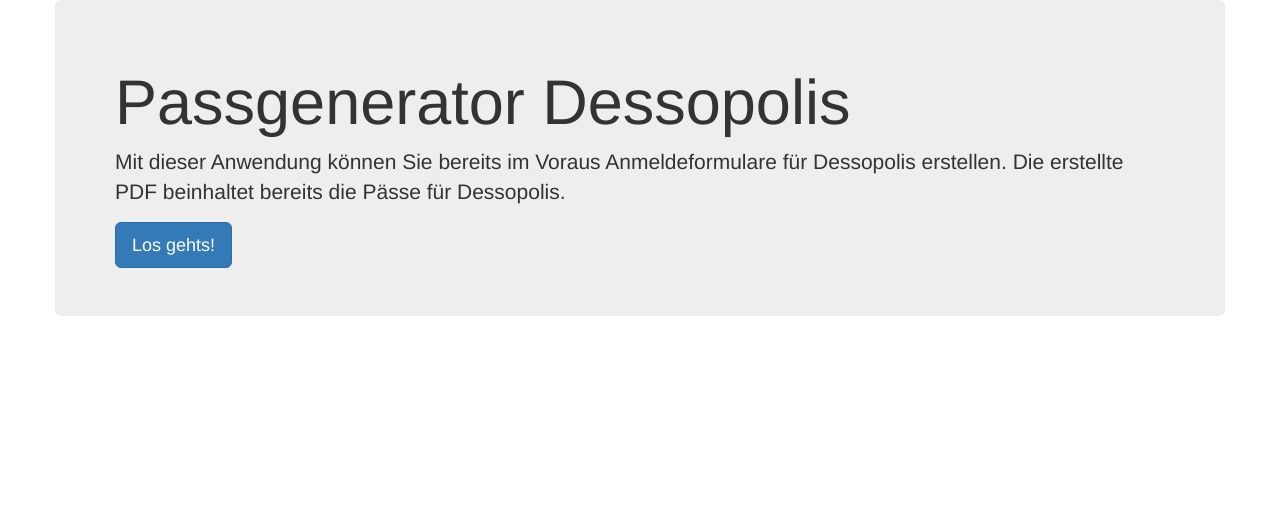
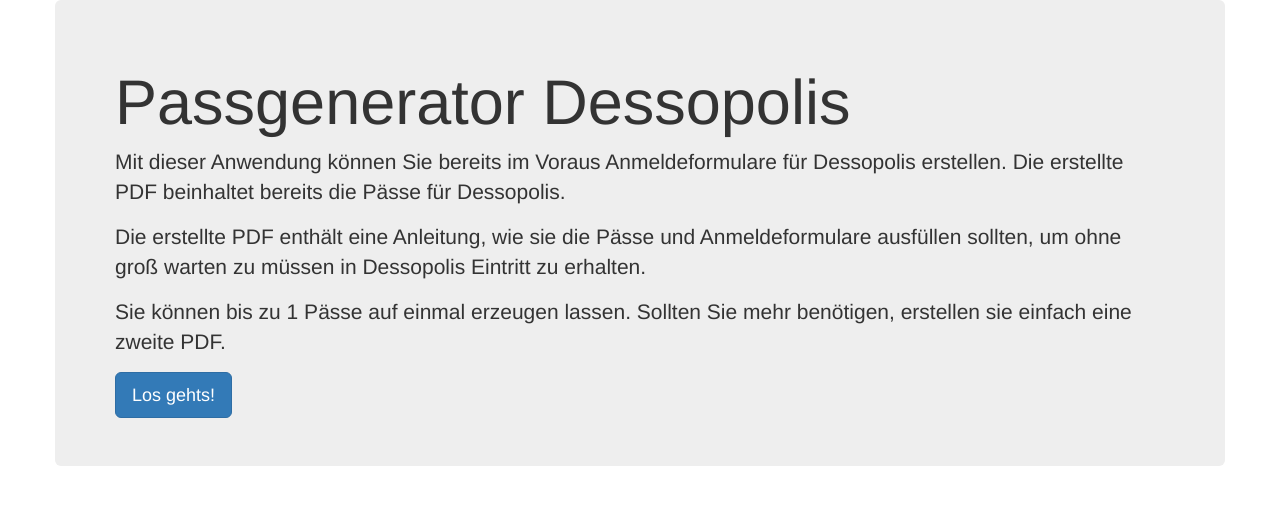
Before and after one commit to arsgeografica/kinderstadt-passgen, a Python web app: template kinderstadt_passgen/templates/home.html in a window 1280 px wide. Shown: the top 505 px of the page. Run offline with Jinja, Linux system fonts and the light colour scheme; the template is opened without the code that fills it: most values are stand-ins (such as "Sample title", 1, 10 or a date in 2020); style sheets or scripts are compiled from the project's sources.

Commit message:
Some more help text

```diff
--- a/kinderstadt_passgen/templates/home.html
+++ b/kinderstadt_passgen/templates/home.html
@@ -7,6 +7,12 @@
         <p>Mit dieser Anwendung können Sie bereits im Voraus Anmeldeformulare für
         Dessopolis erstellen. Die erstellte PDF beinhaltet bereits die Pässe für
         Dessopolis.</p>
+        <p>Die erstellte PDF enthält eine Anleitung, wie sie die Pässe und
+        Anmeldeformulare ausfüllen sollten, um ohne groß warten zu müssen
+        in Dessopolis Eintritt zu erhalten.</p>
+        <p>Sie können bis zu {{ max_range_size }} Pässe auf einmal
+        erzeugen lassen. Sollten Sie mehr benötigen, erstellen sie einfach eine
+        zweite PDF.</p>
         <a class="btn btn-primary btn-lg" href="{{ url_for('order_create') }}">Los gehts!</a>
     </div>
 </div>
--- a/kinderstadt_passgen/templates/order_form.html
+++ b/kinderstadt_passgen/templates/order_form.html
@@ -4,6 +4,8 @@
 <div class="row">
     <div class="jumbotron">
         <h1>Passgenerator Dessopolis</h1>
+        <p>Wenn Sie mehr als {{ max_range_size}} Pässe benötigen, erstellen Sie erst eine PDF, danach einfach
+        noch eine weitere.</p>
         <form method="POST" action="{{ url_for('order_create') }}" class="row">
             {{ form.csrf_token }}
             <div class="range_size col-xs-12">
--- a/kinderstadt_passgen/views.py
+++ b/kinderstadt_passgen/views.py
@@ -17,7 +17,7 @@ def request_wants_json():
 def home():
     """Home route, where user enter the number of passes they want to
     generate"""
-    return render_template('home.html', form=OrderForm())
+    return render_template('home.html', max_range_size=app.config['RANGE_SIZE_MAX'])
 
 
 def order(base62_id=None):
@@ -41,7 +41,7 @@ def order(base62_id=None):
                     raise e
                     abort(500)
 
-        return render_template('order_form.html', form=form)
+        return render_template('order_form.html', form=form, max_range_size=app.config['RANGE_SIZE_MAX'])
     else:
         order = Order.get_by_base62_id(base62_id)
         if request_wants_json():
```
